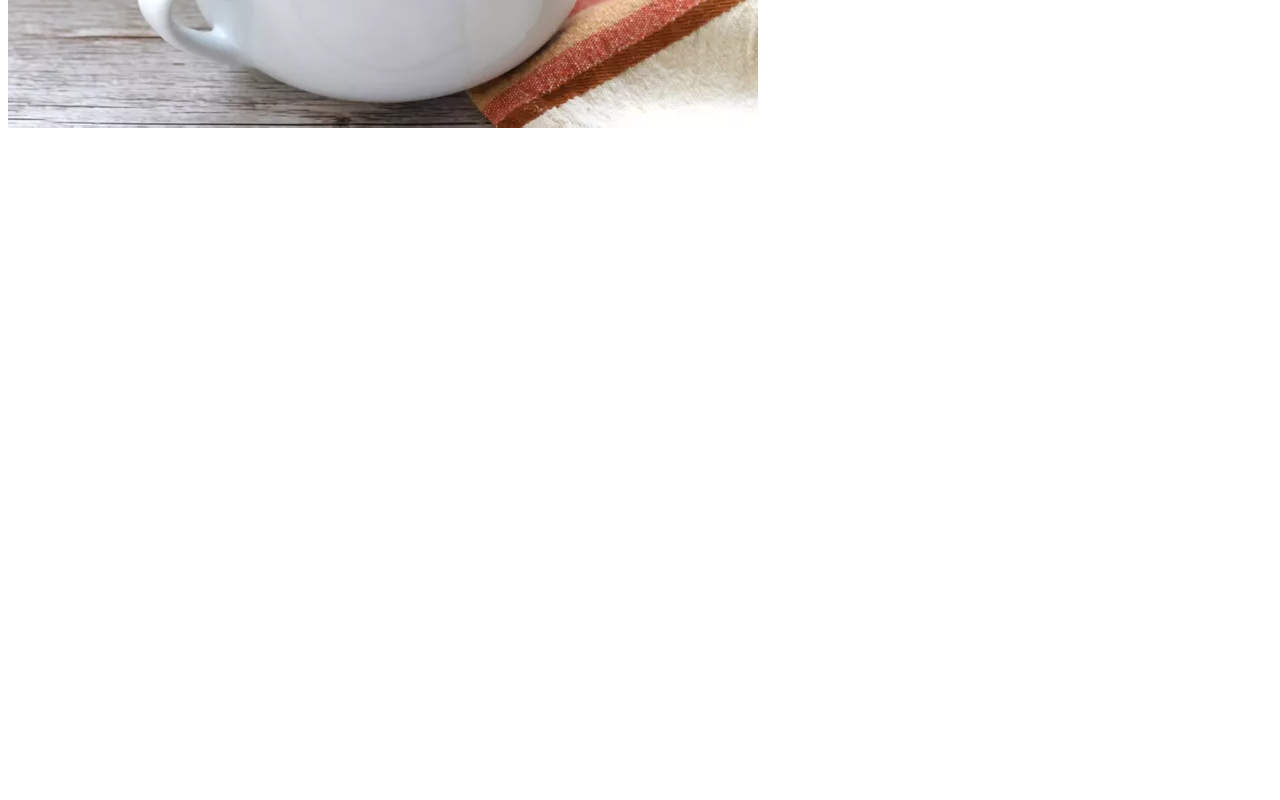
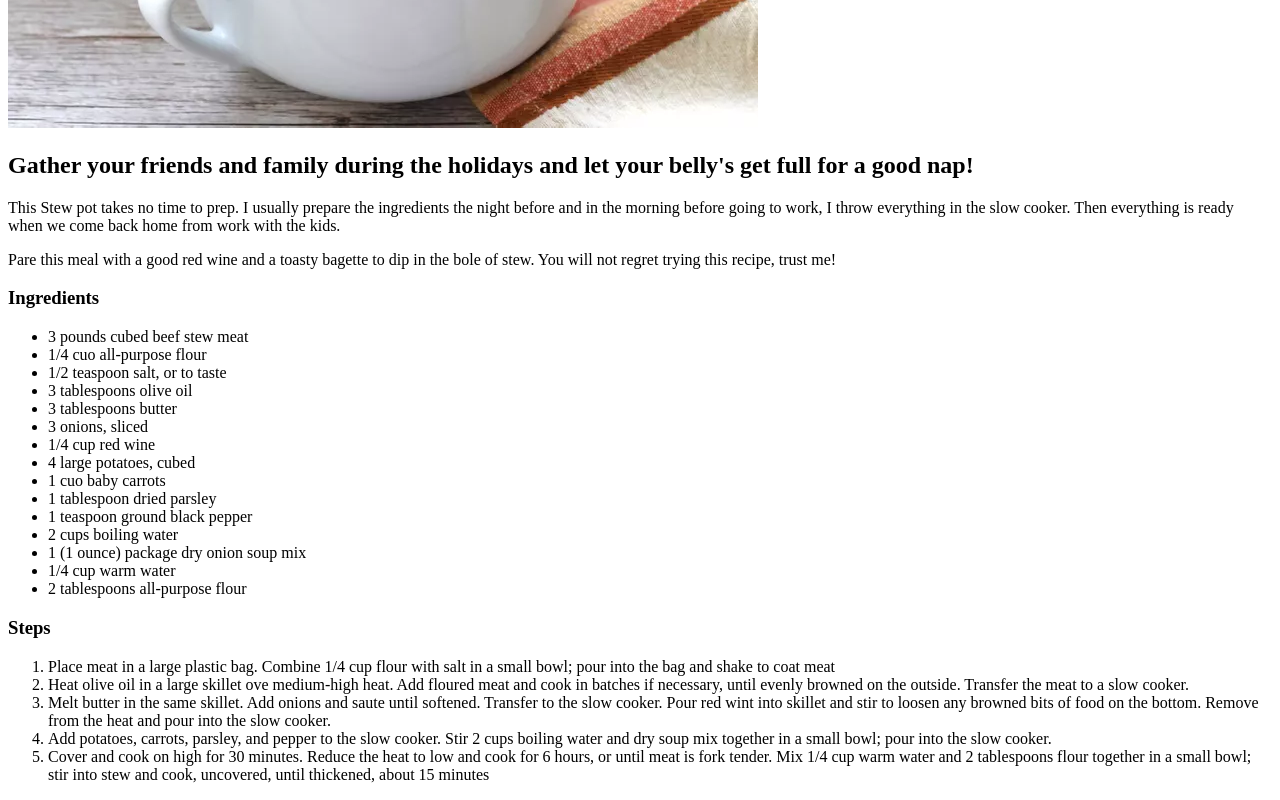
Before and after one commit to DaultP-157/odin-recipes, a plain HTML site: page recipes/stew.html in a window 1280 px wide. Shown: the part 513-1313 px from the top of the page. Before the commit the page ends 800 px from the top, so only its background shows below. Drawn offline with Linux system fonts and the light colour scheme.

Commit message:
Finished the stew recipe

```diff
--- a/recipes/stew.html
+++ b/recipes/stew.html
@@ -8,5 +8,38 @@
 <body>
     <h1>Easy Slow Cooker Beef Stew</h1>
     <img src="../recipes/stew.jpg" alt="This is the picture of the stew's final result">
+    <h2>Gather your friends and family during the holidays and let your belly's get full for a good nap!</h2>
+    <p>This Stew pot takes no time to prep. I usually prepare the ingredients the night before and in
+        the morning before going to work, I throw everything in the slow cooker. Then everything is ready
+        when we come back home from work with the kids.</p>
+
+    <p>Pare this meal with a good red wine and a toasty bagette to dip in the bole of stew. You will not
+        regret trying this recipe, trust me!</p>
+        <h3>Ingredients</h3>
+        <ul>
+            <li>3 pounds cubed beef stew meat</li>
+            <li>1/4 cuo all-purpose flour</li>
+            <li>1/2 teaspoon salt, or to taste</li>
+            <li>3 tablespoons olive oil</li>
+            <li>3 tablespoons butter</li>
+            <li>3 onions, sliced</li>
+            <li>1/4 cup red wine</li>
+            <li>4 large potatoes, cubed</li>
+            <li>1 cuo baby carrots</li>
+            <li>1 tablespoon dried parsley</li>
+            <li>1 teaspoon ground black pepper</li>
+            <li>2 cups boiling water</li>
+            <li>1 (1 ounce) package dry onion soup mix</li>
+            <li>1/4 cup warm water</li>
+            <li>2 tablespoons all-purpose flour</li>
+        </ul>
+        <h3>Steps</h3>
+        <ol>
+            <li>Place meat in a large plastic bag. Combine 1/4 cup flour with salt in a small bowl; pour into the bag and shake to coat meat</li>
+            <li>Heat olive oil in a large skillet ove medium-high heat. Add floured meat and cook in batches if necessary, until evenly browned on the outside. Transfer the meat to a slow cooker.</li>
+            <li>Melt butter in the same skillet. Add onions and saute until softened. Transfer to the slow cooker. Pour red wint into skillet and stir to loosen any browned bits of food on the bottom. Remove from the heat and pour into the slow cooker.</li>
+            <li>Add potatoes, carrots, parsley, and pepper to the slow cooker. Stir 2 cups boiling water and dry soup mix together in a small bowl; pour into the slow cooker.</li>
+            <li>Cover and cook on high for 30 minutes. Reduce the heat to low and cook for 6 hours, or until meat is fork tender. Mix 1/4 cup warm water and 2 tablespoons flour together in a small bowl; stir into stew and cook, uncovered, until thickened, about 15 minutes</li>
+        </ol>
 </body>
 </html>
```
